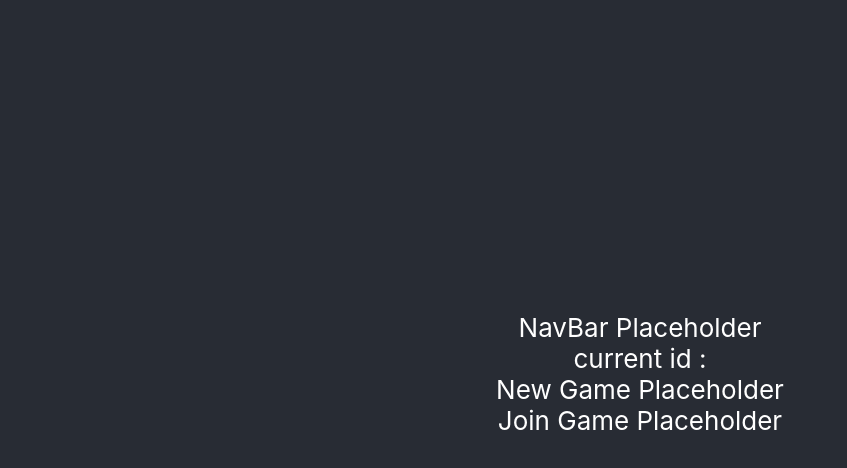
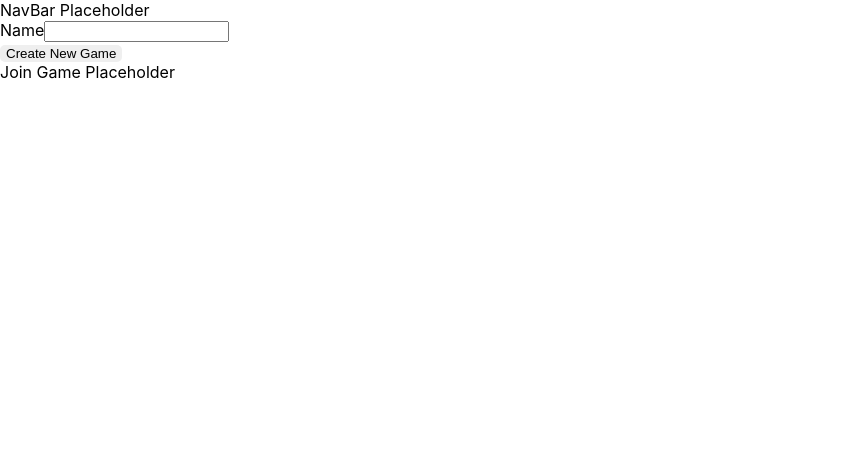
Before and after one commit to sggv950/code-names-app-v3, a React (Create React App) app: page /homepage in a window 1280 px wide. Shown: the top 468 px of the page, without its empty margins (0-847 px from the left). Built offline with nearby package versions, Linux system fonts and the light colour scheme; no server answers.

Commit message:
adding stuff

```diff
--- a/src/App.css
+++ b/src/App.css
@@ -1,4 +1,4 @@
-.App {
+/* .App {
   text-align: center;
 }
 
@@ -35,4 +35,4 @@
   to {
     transform: rotate(360deg);
   }
-}
+} */
--- a/src/components/NewGame.tsx
+++ b/src/components/NewGame.tsx
@@ -1,10 +1,36 @@
-import React from 'react';
+import React, { useState } from 'react';
+import { Link } from "react-router-dom"
+import axios from 'axios'
+import styled from 'styled-components'
+
+const Button = styled.button`
+font-family: sans-serif;
+border-radius: 5px;
+border: none;
+`
+
 
 const NewGame = () => {
 
+
+  const [id, setId] = useState('');
+
+  const getId = async () => {
+  const { id } = await (await axios.get('http://localhost:3000/game')).data
+  setId(id)
+  }
+
+
   return (
     <div>
-        New Game Placeholder
+      <div>
+        <label htmlFor="">Name</label>
+        <input type="text" name="" id=""/>
+      </div>
+      <Button onClick={getId}>Create New Game</Button>
+      <div>
+        {id && <Link to={`/game/${id}`}>Navigate to Page</Link>}
+      </div>
     </div>
   );
 }
--- a/src/pages/Homepage.tsx
+++ b/src/pages/Homepage.tsx
@@ -1,26 +1,13 @@
-import React, { useState, useEffect } from 'react';
+import React from 'react';
 import NewGame from '../components/NewGame'
 import JoinGame from '../components/JoinGame'
-import axios from 'axios'
-// import { BrowserRouter as Router, Route, Link } from "react-router-dom"
 
 
 const Homepage = () => {
 
-    const [id, setId] = useState('');
-
-    useEffect(() => {
-        const getId = async () => {
-        const id = await (await axios.get('http://localhost:3000/game')).data.id
-        setId(id)
-        }
-        getId()
-    })
-
-
   return (
     <div>
-        current id : {id}
+
       <NewGame />
       <JoinGame />
     </div>
```
Also changed, not shown: 1 other file (tests, documents, lock files or other folders).
